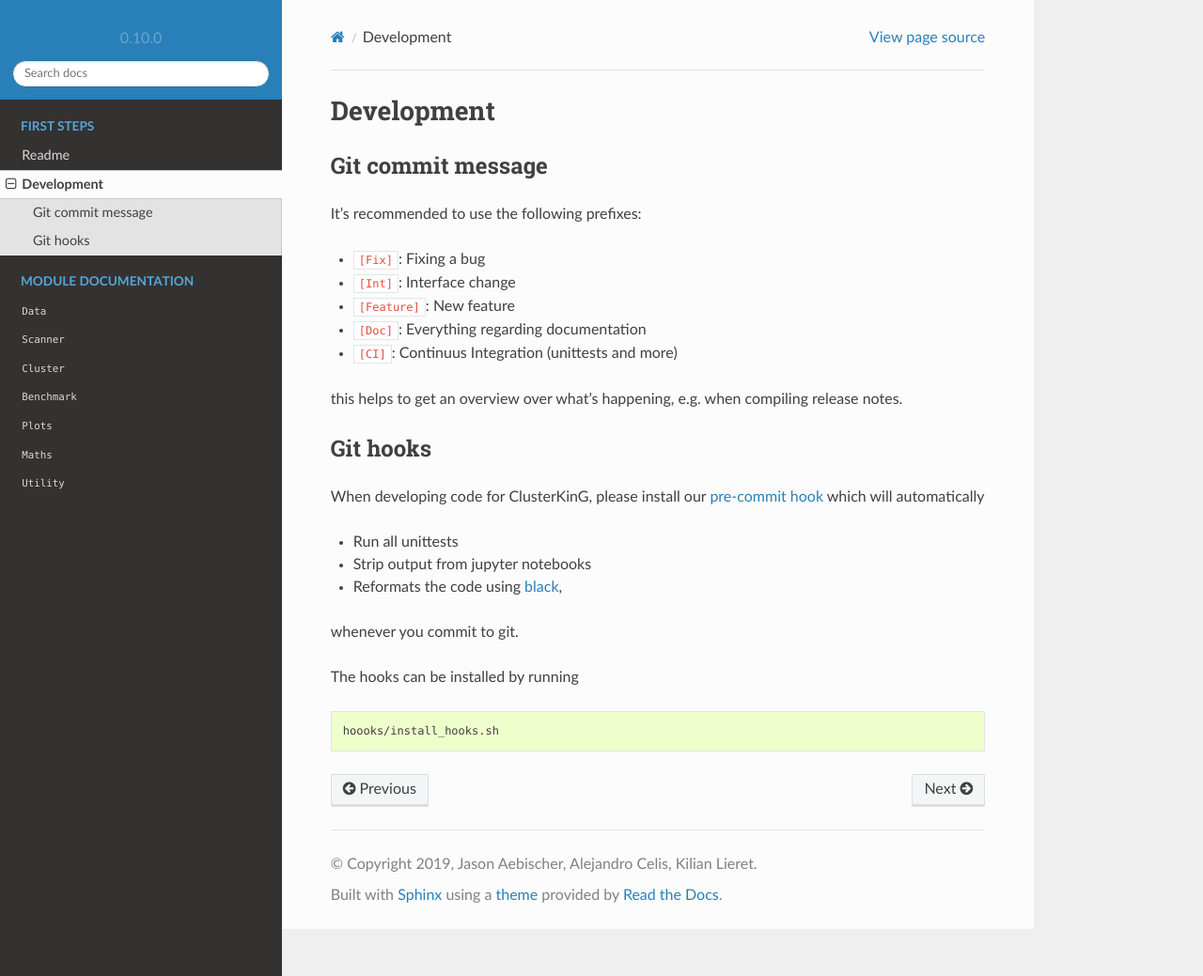
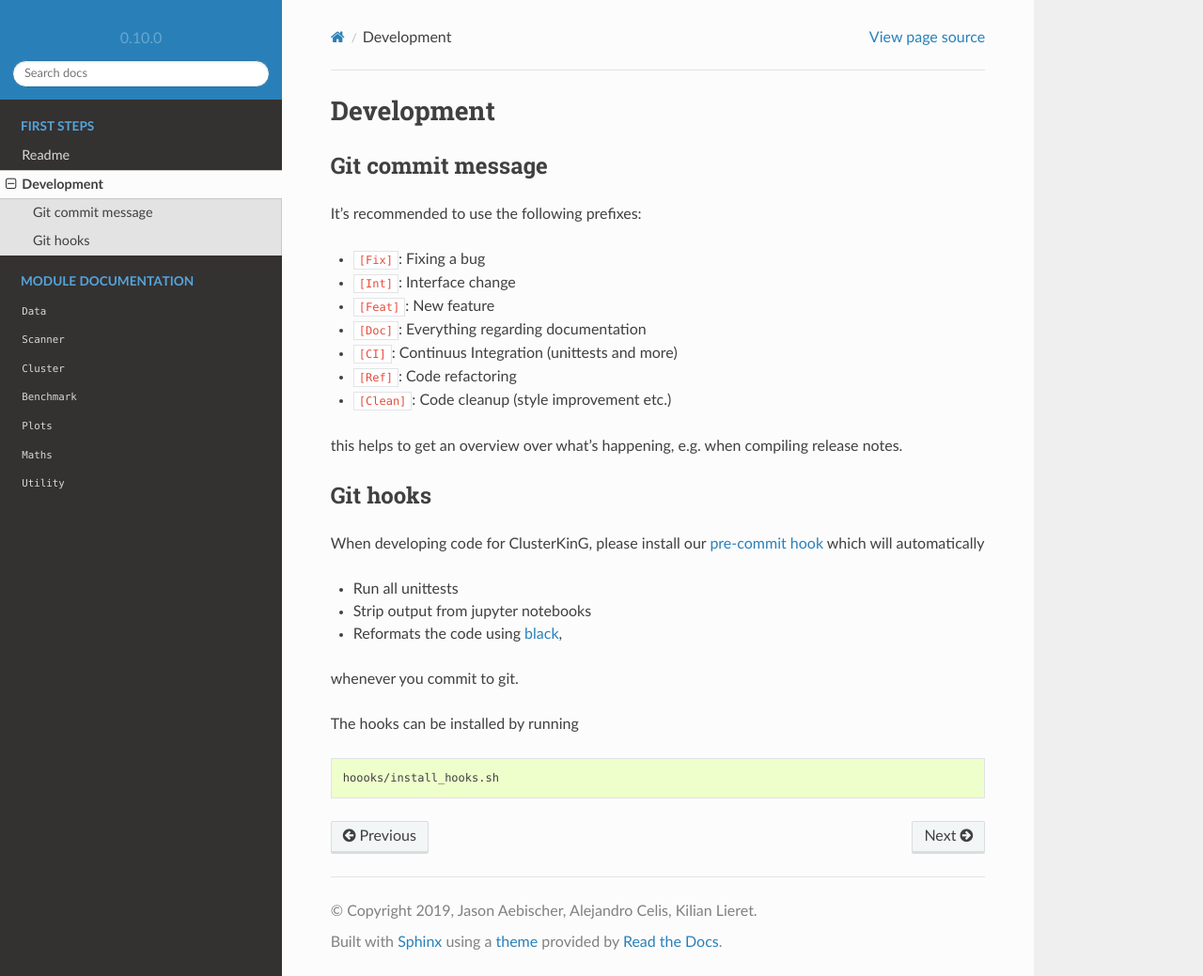
Before and after one commit to clusterking/clusterking, a Sphinx documentation site: the page built from doc/development.rst, in a window 1280 px wide and 1039 px high. Shown: the whole window at 94% size. Built offline with Sphinx 7.4.7 and the Read the Docs theme 2.0.0, drawn with Linux system fonts in a browser that asks for light colours.

Commit message:
[Doc] Dev guidlines: Git commit messages

```diff
--- a/doc/development.rst
+++ b/doc/development.rst
@@ -8,9 +8,11 @@ It's recommended to use the following prefixes:
 
 * ``[Fix]``: Fixing a bug
 * ``[Int]``: Interface change
-* ``[Feature]``: New feature
+* ``[Feat]``: New feature
 * ``[Doc]``: Everything regarding documentation
 * ``[CI]``: Continuus Integration (unittests and more)
+* ``[Ref]``: Code refactoring
+* ``[Clean]``: Code cleanup (style improvement etc.)
 
 this helps to get an overview over what's happening, e.g. when compiling
 release notes.
```
